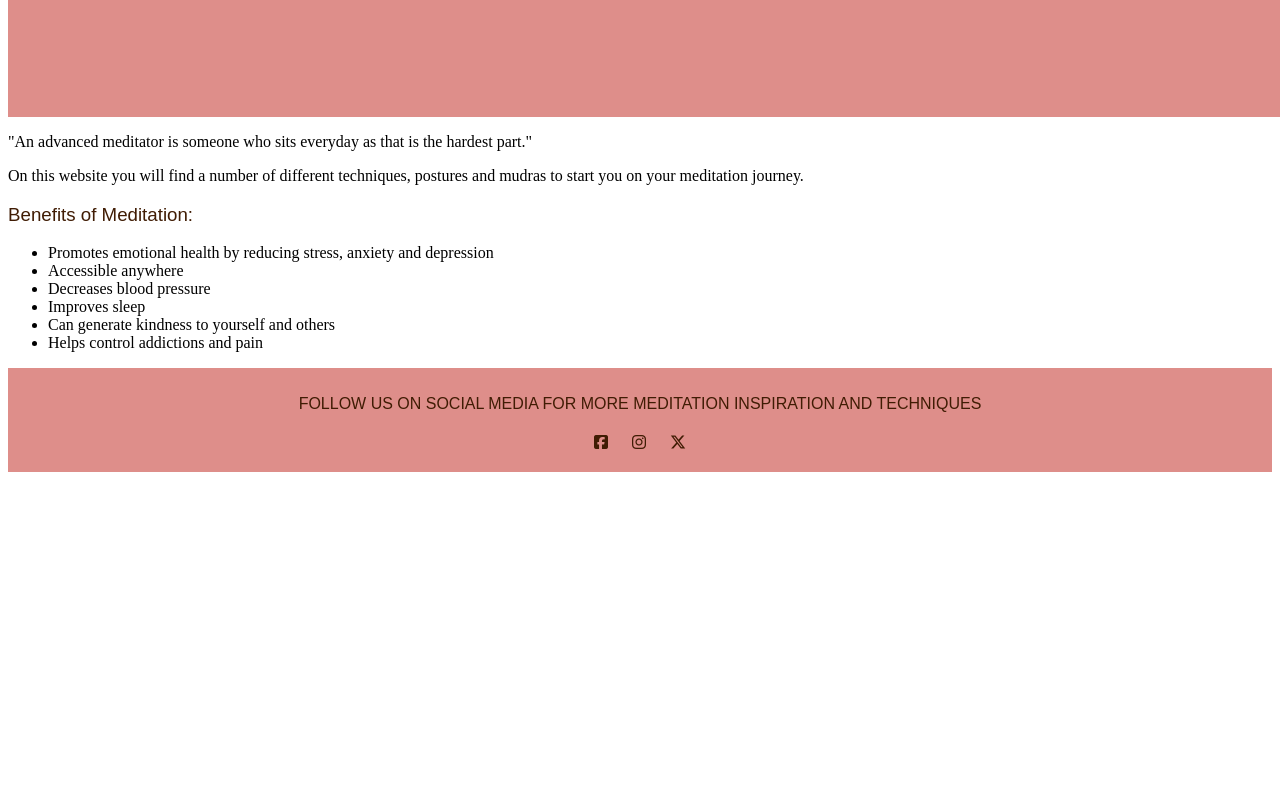
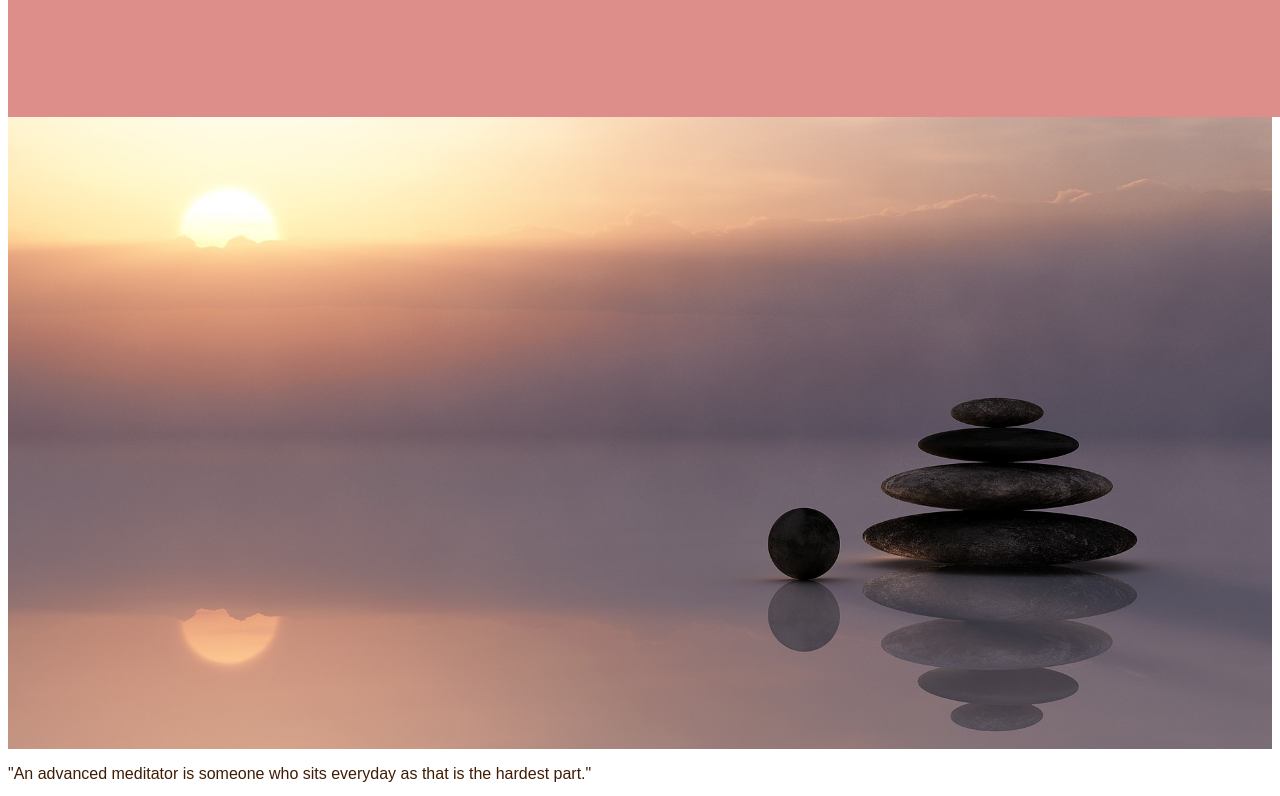
Before and after one commit to noxiryma/projectportfolio1_meditation, a plain HTML site: page index.html in a window 1280 px wide. Shown: the part 880-1676 px from the top of the page. Before the commit the page ends 1360 px from the top, so only its background shows below. Drawn offline with Linux system fonts and the light colour scheme.

Commit message:
Add font style to p and background image for home page

```diff
--- a/assets/css/style.css
+++ b/assets/css/style.css
@@ -7,7 +7,11 @@ h1, h2, h3, h4, h5, h6 {
     color: #401c04;
   }
 
-
+p {
+        font-family: "Montserrat Alternates", sans-serif;
+        font-weight: 400;
+        font-style: normal;
+}
 
 /* Background colour for body of page*/
 
@@ -105,7 +109,26 @@ nav a {
     justify-content: space-between;
     flex-direction: row;
 }
-  /* Footer */
+
+
+/* Main background image */
+#background-image-main {
+    width: 100%;
+    height: 100%;
+    position: relative;
+    display: flex;
+}
+
+#quote-home {
+    background-color: #ffffff;
+    width: fit-content;
+    text-align: center;
+    color: #401c04;
+    text-decoration: #401c04;
+    box-shadow: #ffffff;
+}
+
+/* Footer */
 
 footer {
     position: relative;
--- a/index.html
+++ b/index.html
@@ -51,7 +51,10 @@
 <main>
     <!-- Insert image here for background of this div -->
     <section id="main-photo">
-        <div>
+        <img id="background-image-main"
+            src="../assets/images/Main_background_image.jpg"
+            alt="pile of meditation stones on water with sunset">
+        <div id="quote-home">
             <p>"An advanced meditator is someone who sits everyday as that is the hardest part."</p>
         </div>
     </section>
```
Also changed, not shown: assets/images/Main_background_image.jpg (added).
